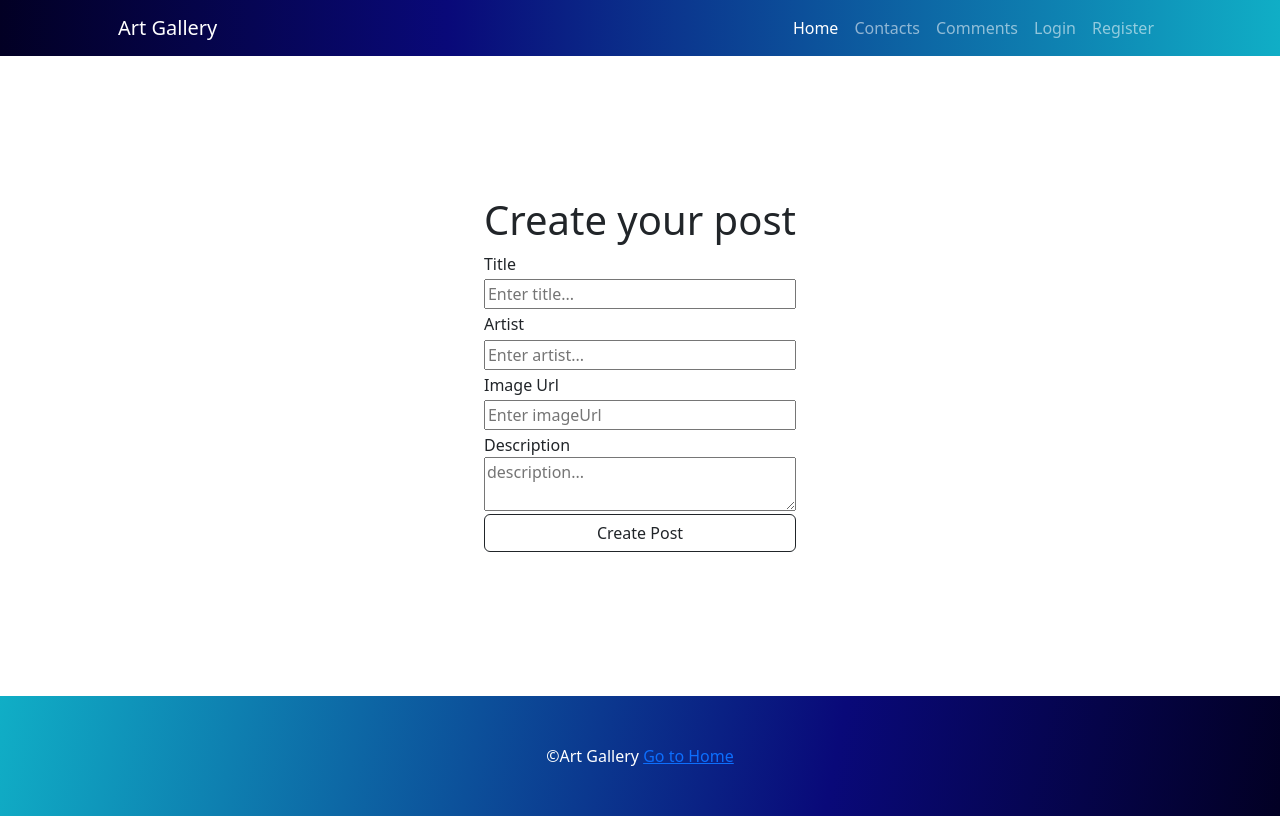
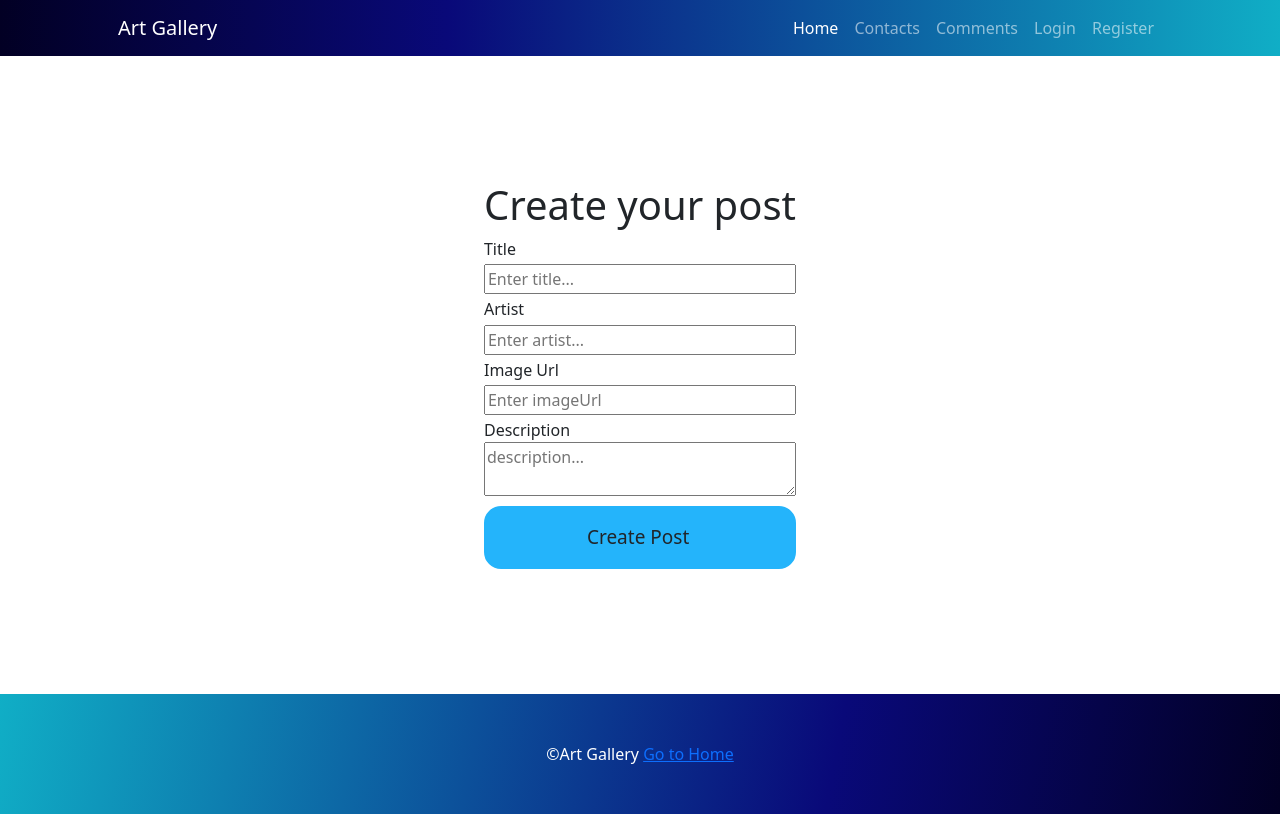
Before and after one commit to Deyan9469/Angular-Project, an Angular app in the folder project/: page /create in a window 1280 px wide. Built offline with nearby package versions, Linux system fonts and the light colour scheme.

Commit message:
adding button and css

```diff
--- a/project/src/app/create/create.component.css
+++ b/project/src/app/create/create.component.css
@@ -3,8 +3,8 @@
     flex-direction: column;
     flex-wrap: wrap;
     align-content: center;
-    padding: 70px;
-    margin: 70px 0px;
+    padding: 60px;
+    margin: 65px 0px;
 }
 input.btn.submit {
     border: 1px solid;
@@ -13,3 +13,16 @@ input.btn.submit {
 .card-container input {
     margin: 0.2em 0;
 }
+button {
+    border: 2px solid #24b4fb;
+    background-color: #24b4fb;
+    border-radius: 0.9em;
+    padding: 0.8em 1.2em 0.8em 1em;
+    transition: all ease-in-out 0.2s;
+    font-size: 19px;
+    margin-top: 10px;
+}
+button:hover{
+    background-color: rgb(42, 109, 243);
+    color: aliceblue;
+}
--- a/project/src/app/create/create.component.html
+++ b/project/src/app/create/create.component.html
@@ -18,7 +18,7 @@
             <textarea type="text" id="description" name="description" placeholder="description..." ngModel
                 #inputDescription="ngModel" required ></textarea>
 
-            <input class="btn submit" type="submit" value="Create Post" />
+            <button class="btn" type="submit">Create Post</button>
         </div>
     </form>
 </section>
```
